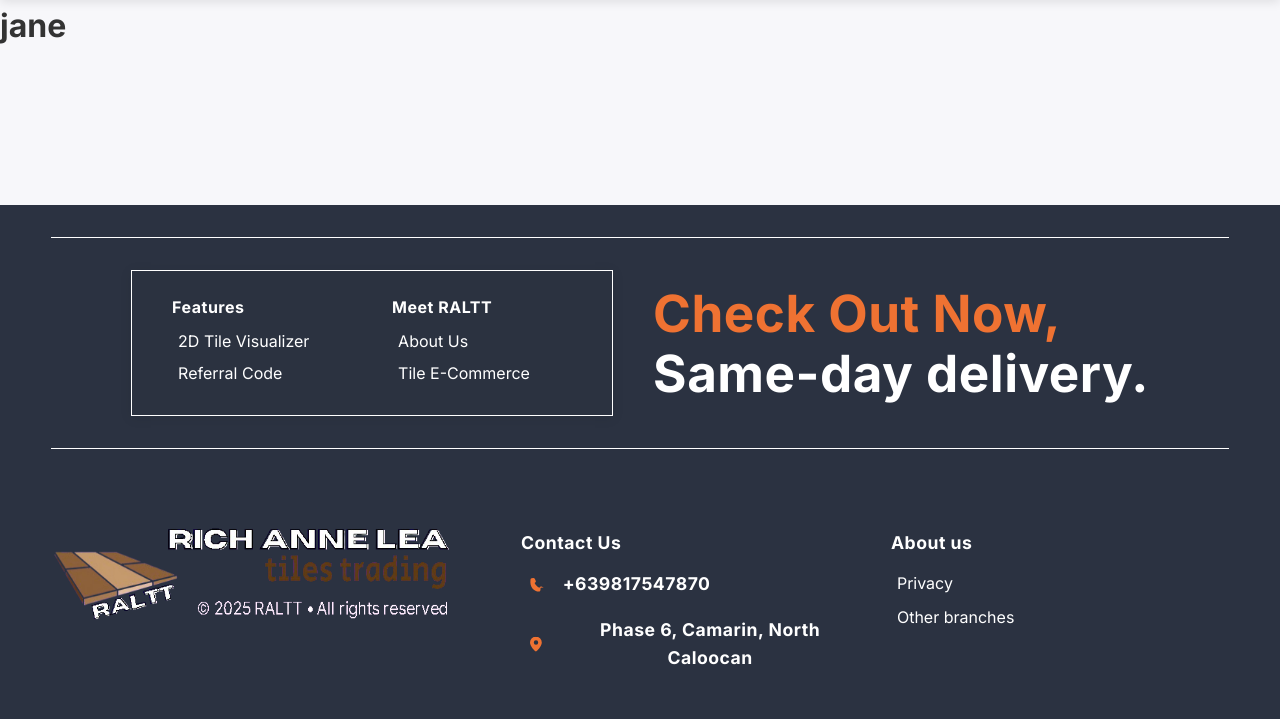
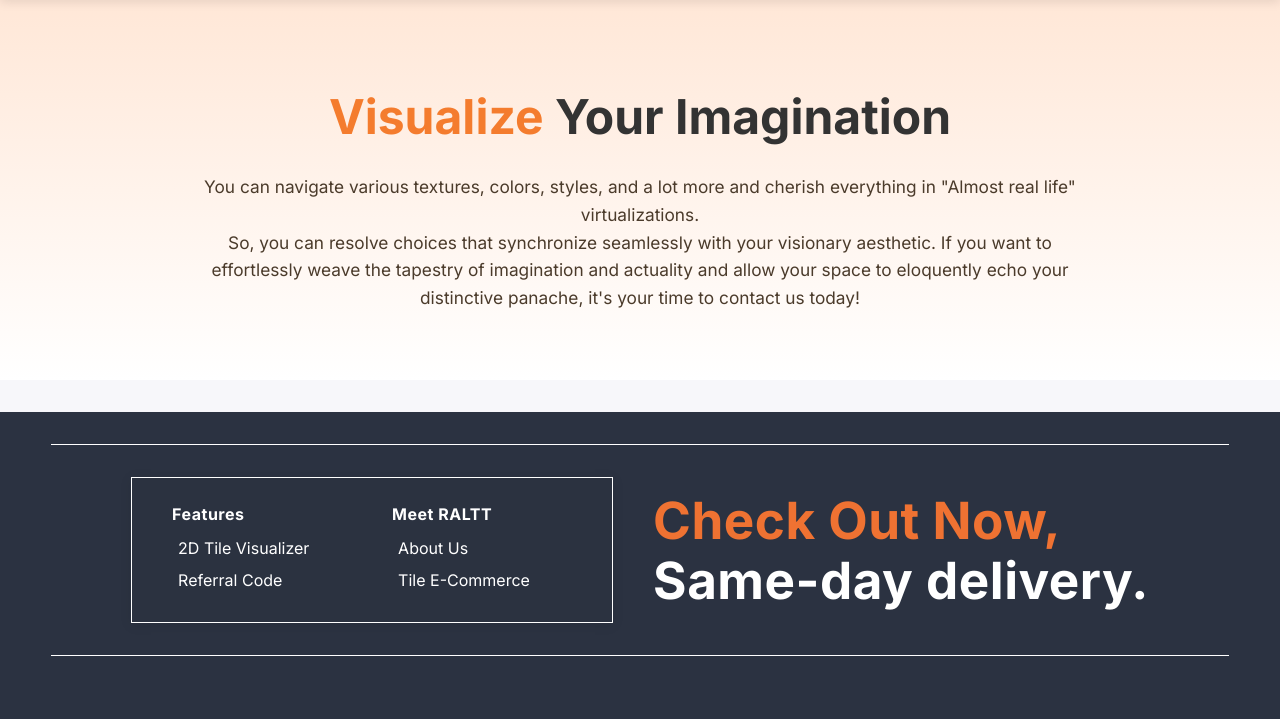
Before and after one commit to almanongeeyan/raltt, a PHP site: page /feature-2d-visualizer.php in a window 1280 px wide. Shown: the part 80-799 px from the top of the page. Before the commit the page ends 745 px from the top, so only its background shows below. Run offline with PHP 8.4, Linux system fonts and the light colour scheme; some libraries are stand-ins or nearby versions.

Commit message:
Update feature-2d-visualizer.php

```diff
--- a/feature-2d-visualizer.php
+++ b/feature-2d-visualizer.php
@@ -31,12 +31,53 @@ include 'includes/header.php';
             line-height: 1.6;
             overflow-x: hidden;
         }
+
+        .visualize-section {
+            width: 100%;
+            min-height: 380px;
+            background: linear-gradient(180deg, #FFE7D7 0%, #FFF 100%);
+            display: flex;
+            flex-direction: column;
+            align-items: center;
+            justify-content: center;
+            padding: 70px 20px 60px 20px;
+            text-align: center;
+        }
+
+        .visualize-title {
+            font-size: 3rem;
+            font-weight: 700;
+            margin-bottom: 18px;
+        }
+
+        .visualize-title .highlight {
+            color: #F47C2E;
+        }
+
+        .visualize-desc {
+            max-width: 900px;
+            margin: 0 auto;
+            font-size: 1.08rem;
+            color: #4B3B2B;
+            font-weight: 400;
+            line-height: 1.6;
+        }
     </style>
 </head>
 
 <body>
 
-    <h1>jane</h1>
+    <section class="visualize-section">
+        <div class="visualize-title">
+            <span class="highlight">Visualize</span> Your Imagination
+        </div>
+        <div class="visualize-desc">
+            You can navigate various textures, colors, styles, and a lot more and cherish everything in "Almost real life" virtualizations.<br>
+            So, you can resolve choices that synchronize seamlessly with your visionary aesthetic. If you want to effortlessly weave the tapestry of imagination and actuality and allow your space to eloquently echo your distinctive panache, it's your time to contact us today!
+        </div>
+    </section>
+
+
 </body>
 </html>
 <?php
```
